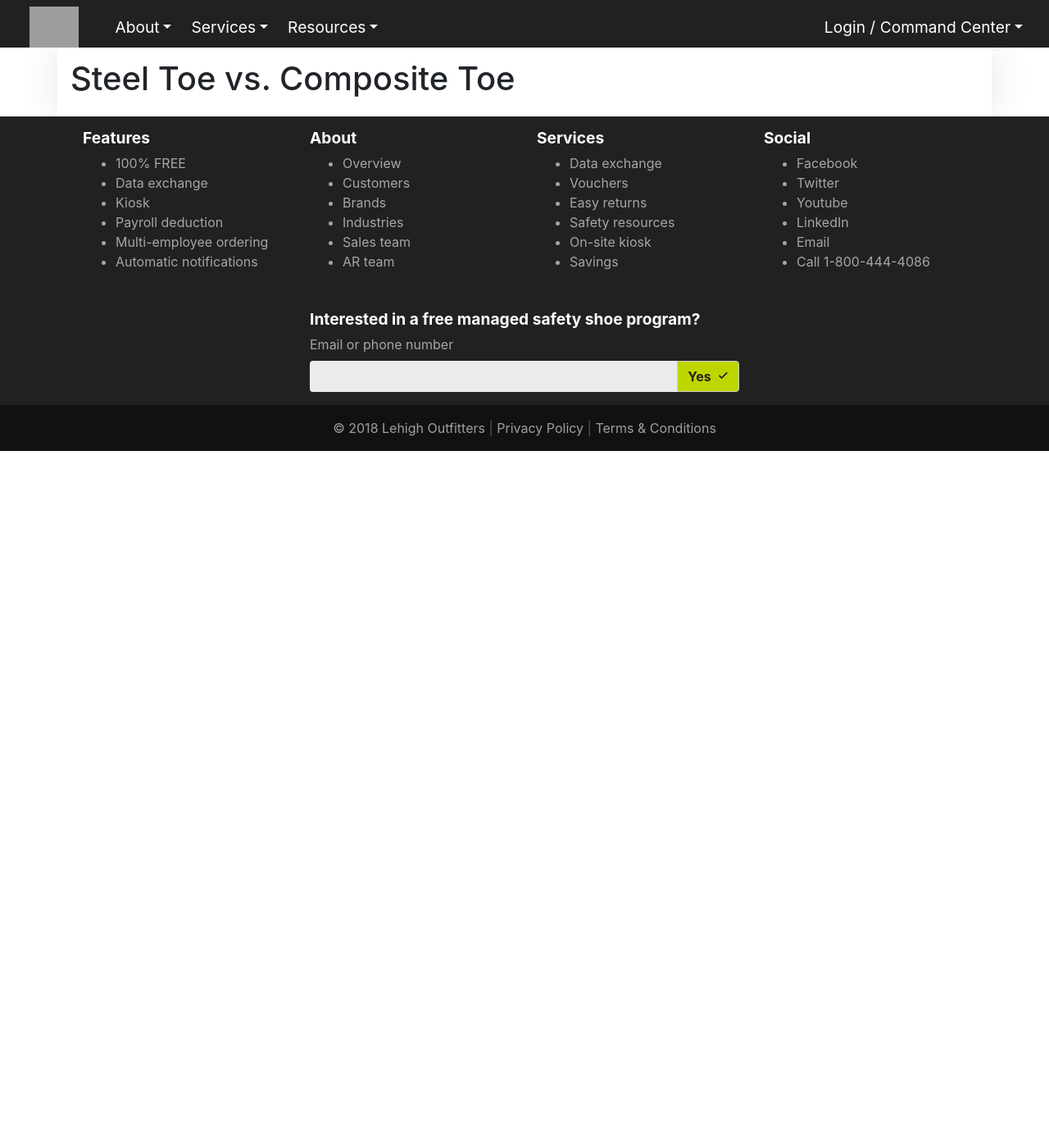
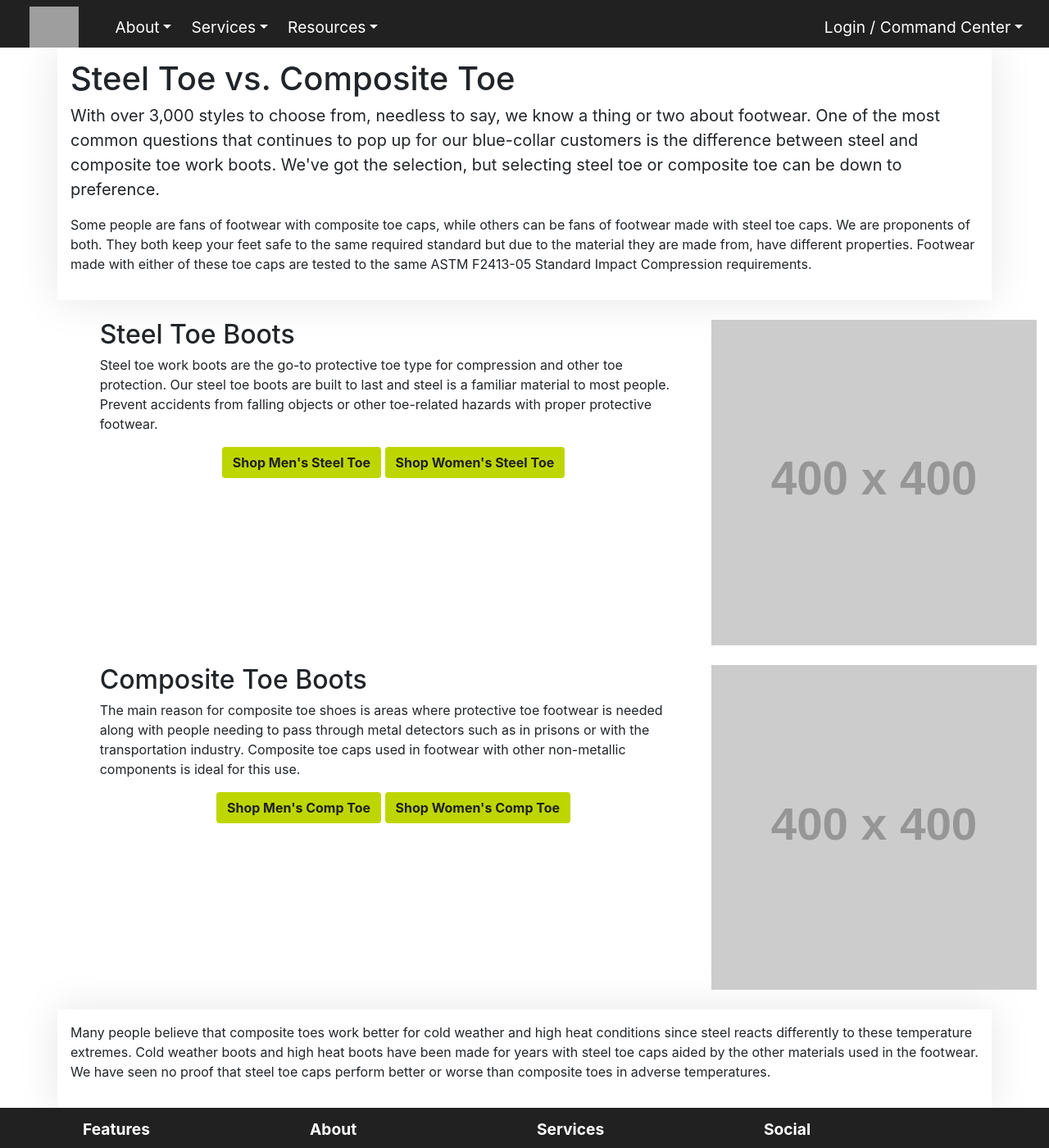
Before and after one commit to rbsaylor2/cf, a Jekyll site: the page built from _articles/steel-toe-vs-composite-toe.html, in a window 1280 px wide and 1400 px high. Shown: the whole window at 82% size. Built offline with Jekyll 4.4.1, drawn with Linux system fonts in a browser that asks for light colours; nearby versions of some CDN libraries; grey boxes are pictures that could not be loaded.

Commit message:
added content

```diff
--- a/_articles/steel-toe-vs-composite-toe.html
+++ b/_articles/steel-toe-vs-composite-toe.html
@@ -5,4 +5,37 @@ title: Steel Toe vs. Composite Toe
   <div class="page-header">
     <h1>{{ page.title }}</h1>
   </div>
+  <p class="lead">With over 3,000 styles to choose from, needless to say, we know a thing or two about footwear. One of the most common questions that continues to pop up for our blue-collar customers is the difference between steel and composite toe work boots. We've got the selection, but selecting steel toe or composite toe can be down to preference.</p>
+
+  <p>Some people are fans of footwear with composite toe caps, while others can be fans of footwear made with steel toe caps. We are proponents of both. They both keep your feet safe to the same required standard but due to the material they are made from, have different properties. Footwear made with either of these toe caps are tested to the same ASTM F2413-05 Standard Impact Compression requirements.</p>
 </div>
+
+<div class="row mt-4 mb-4">
+  <div class="col-xs-12 col-md-1"></div>
+  <div class="col-xs-12 col-md-7">
+    <h2>Steel Toe Boots</h2>
+    <p>Steel toe work boots are the go-to protective toe type for compression and other toe protection. Our steel toe boots are built to last and steel is a familiar material to most people. Prevent accidents from falling objects or other toe-related hazards with proper protective footwear.</p>
+    <div class="mb-2 text-center">
+      <a href="#" class="btn color-primary">Shop Men's Steel Toe</a>
+      <a href="#" class="btn color-primary">Shop Women's Steel Toe</a>
+    </div>
+  </div>
+  <div class="col-xs-12 col-md-4 text-center"><img src="http://placehold.it/400" alt=""></div>
+</div>
+
+<div class="row mt-4 mb-4">
+  <div class="col-xs-12 col-md-1"></div>
+  <div class="col-xs-12 col-md-7">
+    <h2>Composite Toe Boots</h2>
+    <p>The main reason for composite toe shoes is areas where protective toe footwear is needed along with people needing to pass through metal detectors such as in prisons or with the transportation industry. Composite toe caps used in footwear with other non-metallic components is ideal for this use.</p>
+    <div class="mb-2 text-center">
+      <a href="#" class="btn color-primary">Shop Men's Comp Toe</a>
+      <a href="#" class="btn color-primary">Shop Women's Comp Toe</a>
+    </div>
+  </div>
+  <div class="col-xs-12 col-md-4 text-center"><img src="http://placehold.it/400" alt=""></div>
+</div>
+
+<div class="container bs">
+  <p>Many people believe that composite toes work better for cold weather and high heat conditions since steel reacts differently to these temperature extremes. Cold weather boots and high heat boots have been made for years with steel toe caps aided by the other materials used in the footwear. We have seen no proof that steel toe caps perform better or worse than composite toes in adverse temperatures.</p>
+</div>
```
Also changed, not shown: 2 other files.
